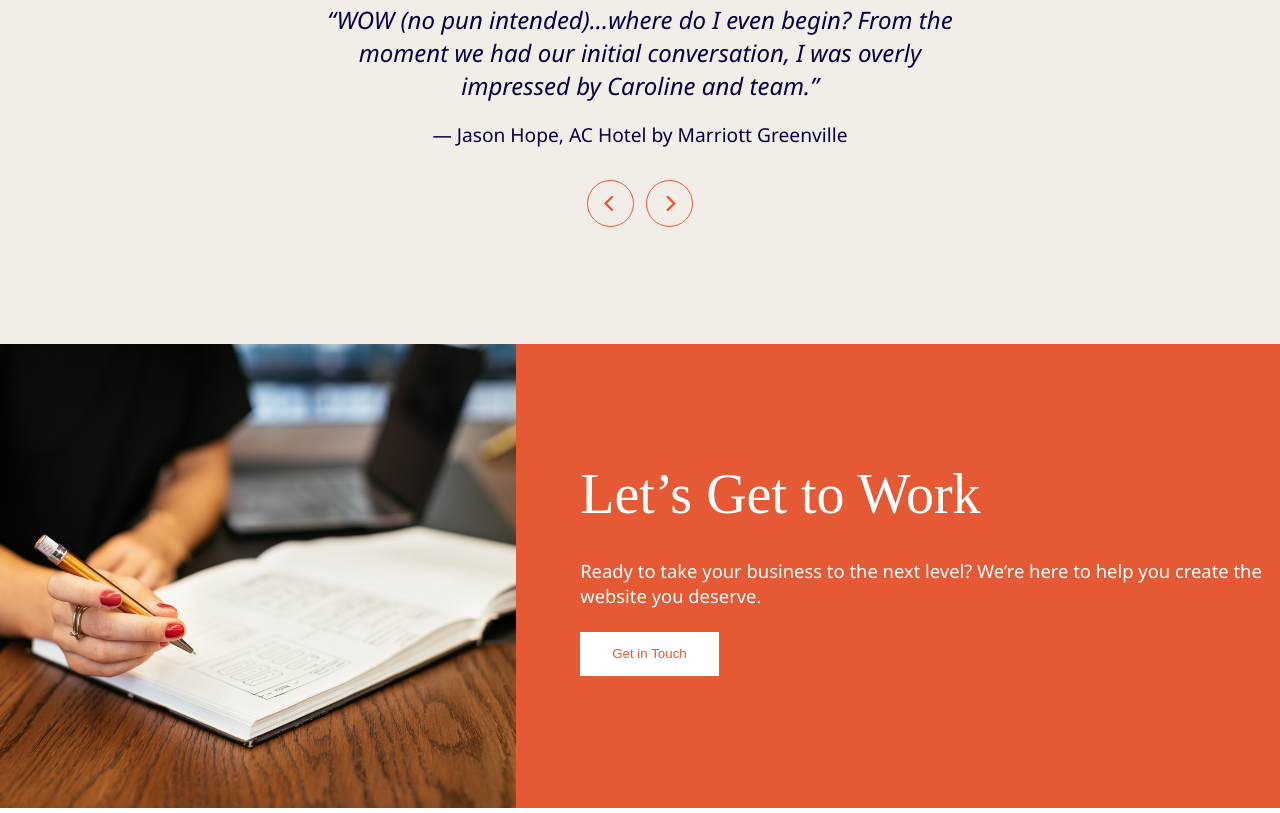
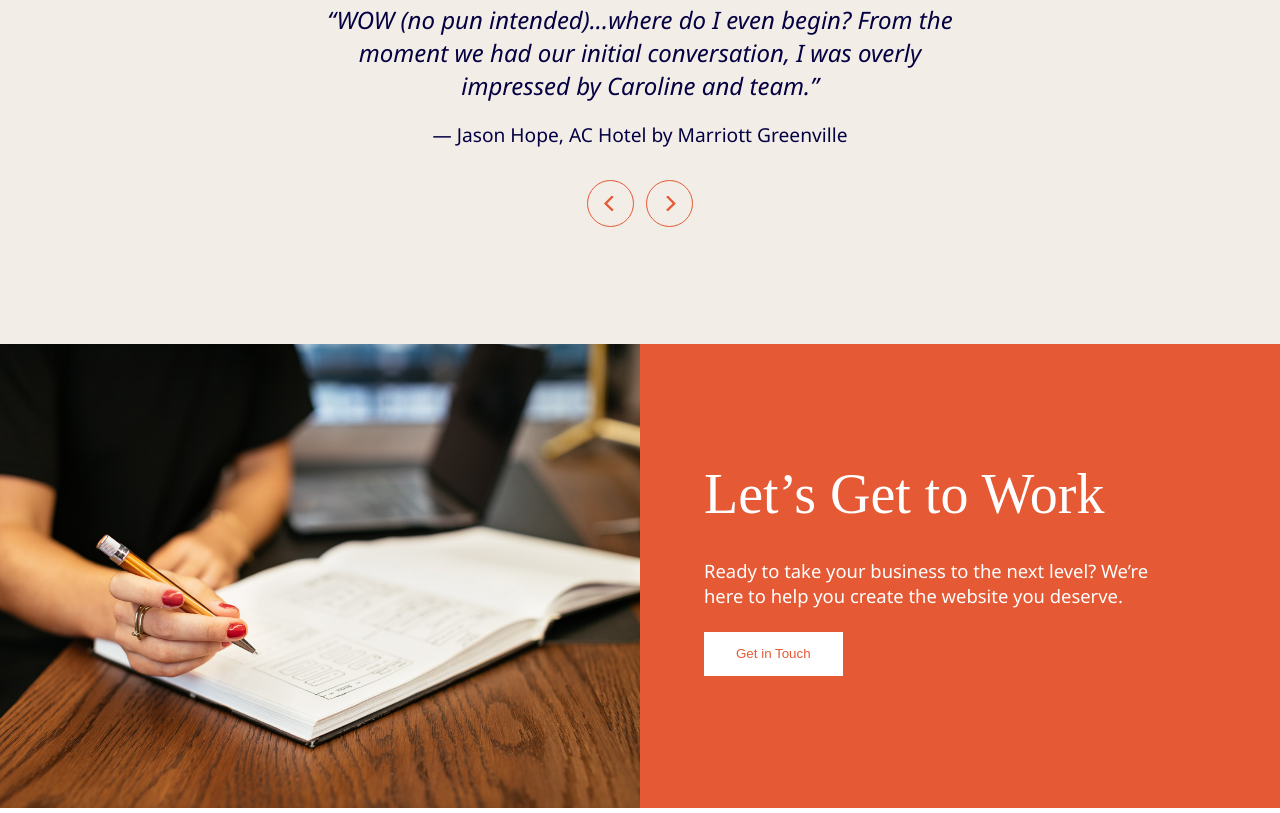
Before and after one commit to JuszJo/word-of-web-clone, a plain HTML site: page index.html in a window 1280 px wide. Shown: the part 3514-4327 px from the top of the page. Drawn offline with Linux system fonts and the light colour scheme.

Commit message:
fix footer image position

```diff
--- a/index.html
+++ b/index.html
@@ -138,6 +138,7 @@
                     </div>
                 </div>
             </div>
+            <div id="almost-wrap">
                 <div id="get-to-work-section">
                     <div id="get-to-work-image-section">
                         <img src="./images/word-of-web-design-lifestyle-photos-32.jpg" alt="">
@@ -148,6 +149,7 @@
                         <button class="white-button transition">Get in Touch</button>
                     </div>
                 </div>
+            </div>
             <footer></footer>
         </section>
     </main>
--- a/style.css
+++ b/style.css
@@ -283,14 +283,18 @@ button:hover {
     color: white;
 }
 
+#almost-wrap {
+    background-color: #E55934;
+}
+
 #get-to-work-section {
     color: white;
     background-color: #E55934;
     display: flex;
     justify-content: start;
     max-width: 2000px;
+    gap: 4rem;
     margin: auto;
-    gap: 4rem;
 }
 
 #get-to-work-image-section {
@@ -316,4 +320,5 @@ button:hover {
 
 #get-to-work-text-section p {
     margin-bottom: 1.5rem;
+    max-width: 30rem;
 }
```
Lines whose indentation alone changed are shown as unchanged.
